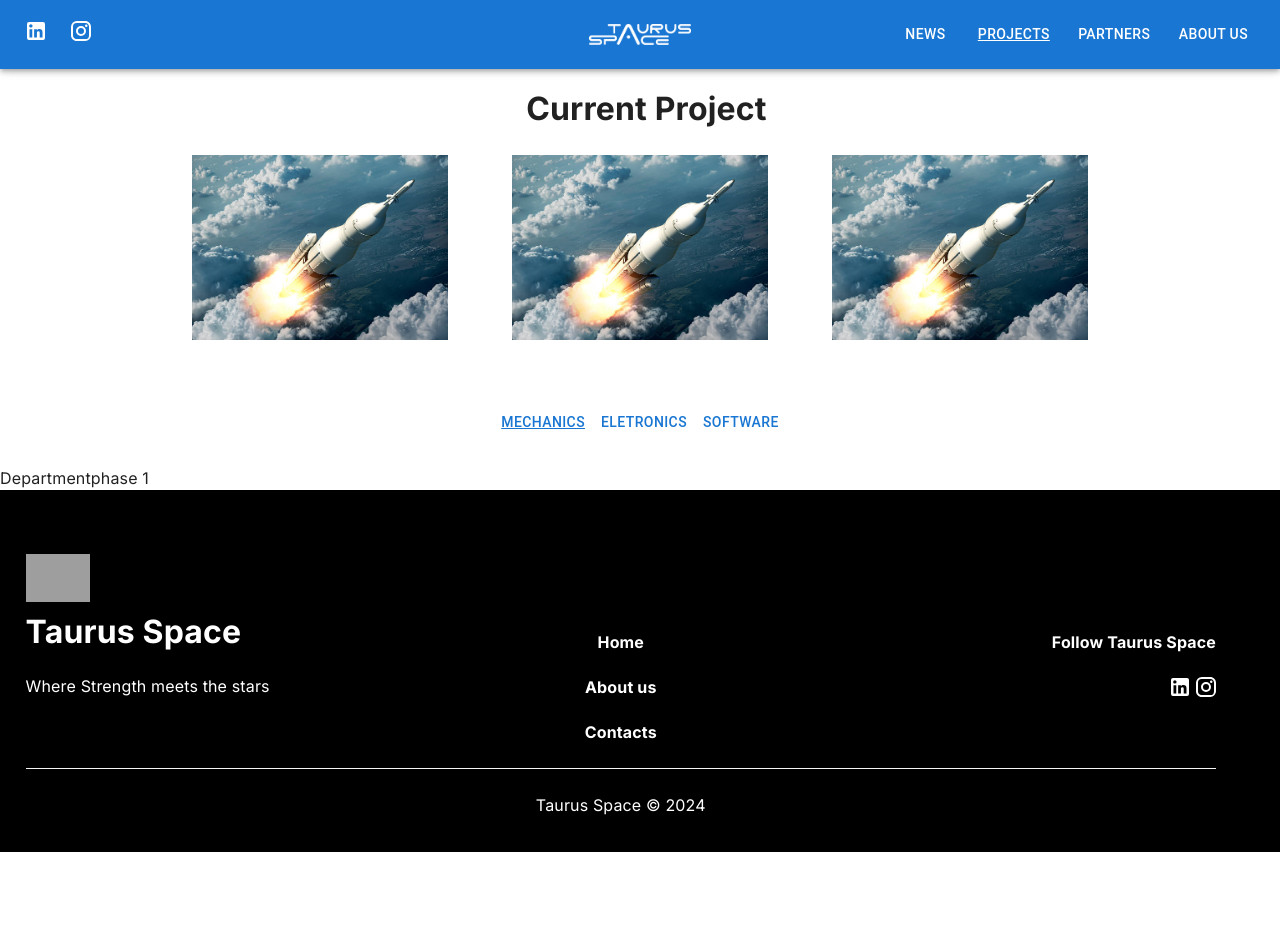
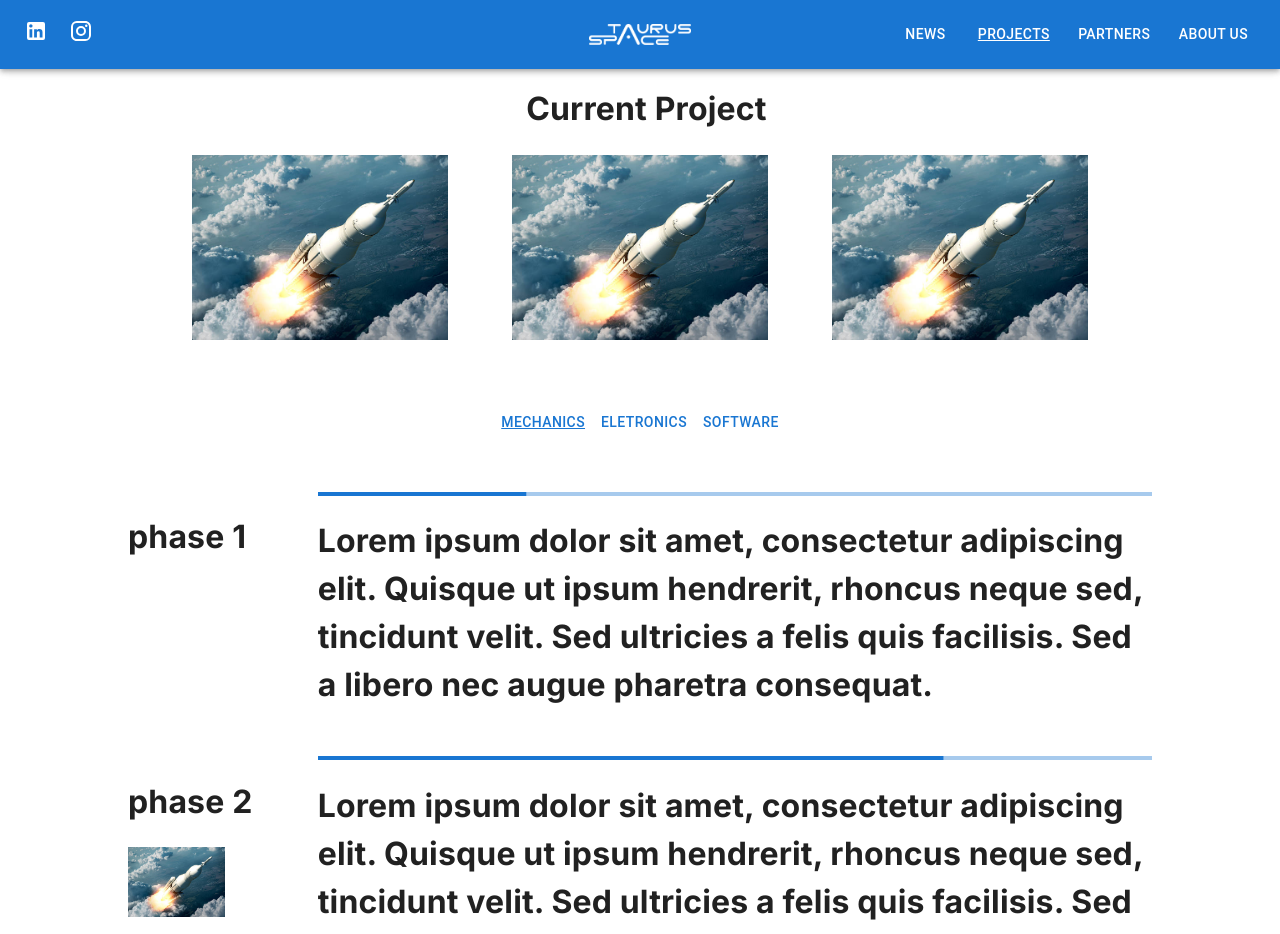
Before and after one commit to El-Banderas/rovers-site, a Next.js app: page /rovers-site/projects2 in a window 1280 px wide. Shown: the top 934 px of the page. Before the commit the page ends 852 px from the top, so only its background shows below. Built offline with nearby package versions, Linux system fonts and the light colour scheme; grey boxes are pictures that could not be loaded.

Commit message:
Improve phases, missing styling

```diff
--- a/src/app/projects2/Department.tsx
+++ b/src/app/projects2/Department.tsx
@@ -1,11 +1,17 @@
-import { PhaseListProps  } from "./data";
+import { Phase, PhaseListProps  } from "./data";
+import PhaseInfo from './Phase/PhaseInfo'
 
-export default function Department({department} : PhaseListProps) {
-    console.log("???")
-    console.log(department)
+interface IDepartment {
+    department : PhaseListProps
+}
+
+export default function Department(props : IDepartment) {
   return <div>
-        Department
-        {department["phases"][0]["name"]}
+        {
+            props.department.phases.map((phase :Phase ) => (
+                <PhaseInfo key={phase.name} phase={phase} />
+            ))
+        }
 
     </div>;
 }
--- /dev/null
+++ b/src/app/projects2/Phase/PhaseInfo.tsx
@@ -0,0 +1,38 @@
+import { Phase} from "../data";
+import Image from 'next/image'
+import LinearProgress from '@mui/material/LinearProgress';
+import styles from './styles.module.css'
+
+interface IPhase {
+    phase : Phase
+}
+
+export default function Department(props : IPhase) {
+
+  return <div className={styles.phase}>
+    <div className={styles.left}>
+
+                <h1>{props.phase.name}</h1>
+                {
+                    "image" in props.phase && (
+<Image
+      src={props.phase.image}
+      style={{
+        width: '70%',
+        height: 'auto',
+      }}
+      alt={props.phase.name}
+    />
+                    )
+                }
+    </div>
+
+    <div className={styles.right}>
+
+
+                          <LinearProgress variant="determinate" value={props.phase.progression} />
+                    <h1>{props.phase.description}</h1>
+    </div>
+
+    </div>;
+}
--- /dev/null
+++ b/src/app/projects2/Phase/styles.module.css
@@ -0,0 +1,21 @@
+
+.phase{
+  padding-top: 2%;
+  width: 80%;
+  margin: auto;
+  display: flex;
+  flex-direction: row;
+  gap: 5%
+}
+
+.left{
+  flex-grow: 1;
+  flex-basis: 50%;
+  display: flex;
+  flex-direction: column;
+}
+.right{
+  flex-grow: 3;
+  display: flex;
+  flex-direction: column;
+}
--- a/src/app/projects2/data.tsx
+++ b/src/app/projects2/data.tsx
@@ -1,7 +1,7 @@
 import Image from 'next/image'
 import rocket from '/public/rocket.jpeg'
 
-interface Phase {
+export interface Phase {
   name: string;
   progression: number;
   image?: any; // assuming image is a URL
@@ -16,7 +16,7 @@ export interface PhaseListProps {
 const genericListPhases : PhaseListProps = {"phases": [
         {
             "name" : "phase 1",
-            "progression" : 75,
+            "progression" : 25,
             "description": "Lorem ipsum dolor sit amet, consectetur adipiscing elit. Quisque ut ipsum hendrerit, rhoncus neque sed, tincidunt velit. Sed ultricies a felis quis facilisis. Sed a libero nec augue pharetra consequat."
         },
         {
@@ -27,7 +27,7 @@ const genericListPhases : PhaseListProps = {"phases": [
         },
         {
             "name" : "phase 3",
-            "progression" : 75,
+            "progression" : 85,
             "description": "Lorem ipsum dolor sit amet, consectetur adipiscing elit. Quisque ut ipsum hendrerit, rhoncus neque sed, tincidunt velit. Sed ultricies a felis quis facilisis. Sed a libero nec augue pharetra consequat."
         }
     ]
```
